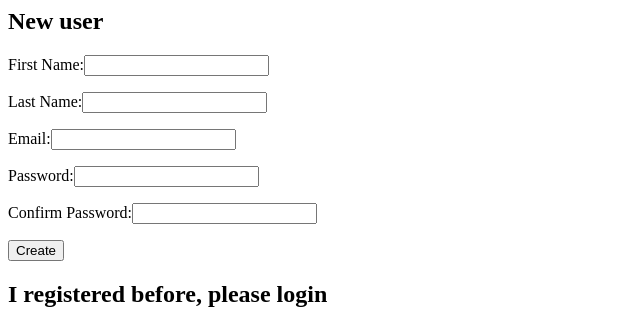
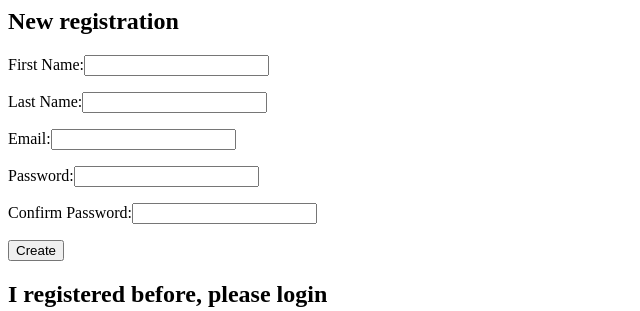
Before and after one commit to normalcat/login, a Django app: page /users in a window 1280 px wide. Shown: the top 311 px of the page, without its empty margins (0-640 px from the left). Run offline with Django 3.2, Linux system fonts and the light colour scheme; parts of the project's set-up code (start-up, migrations or seed data) failed here and were passed over.

Commit message:
update one title

```diff
--- a/apps/users/templates/users/index.html
+++ b/apps/users/templates/users/index.html
@@ -7,7 +7,7 @@
     </ul>
     {% endif %}
 
-<h2>New user</h2>      <form action='/users/create' method='POST'>
+<h2>New registration</h2>      <form action='/users/create' method='POST'>
   {% csrf_token %}
   <p><label for="first_name">First Name:<input type="text" name="first_name" id="first_name"></label></p>
   <p><label for="last_name">Last Name:<input type="text" name="last_name" id="last_name"></label></p>
```
